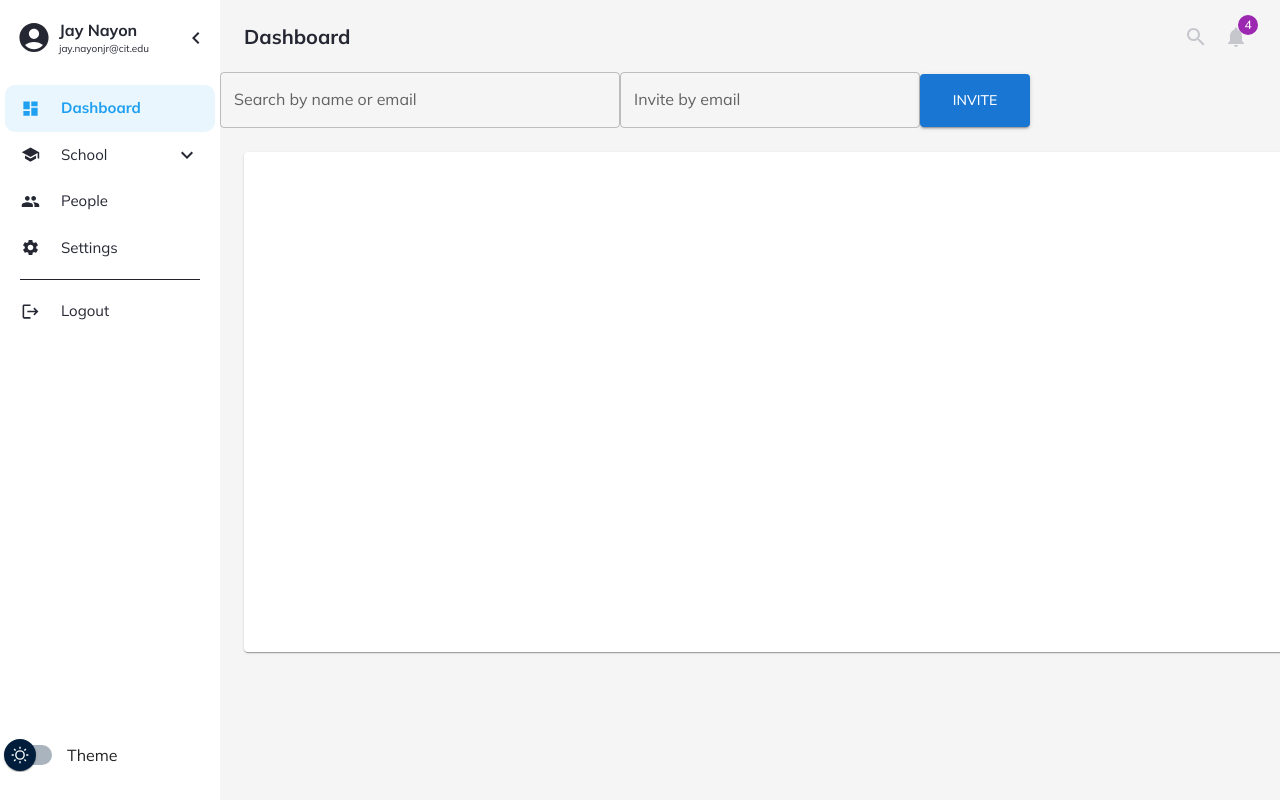
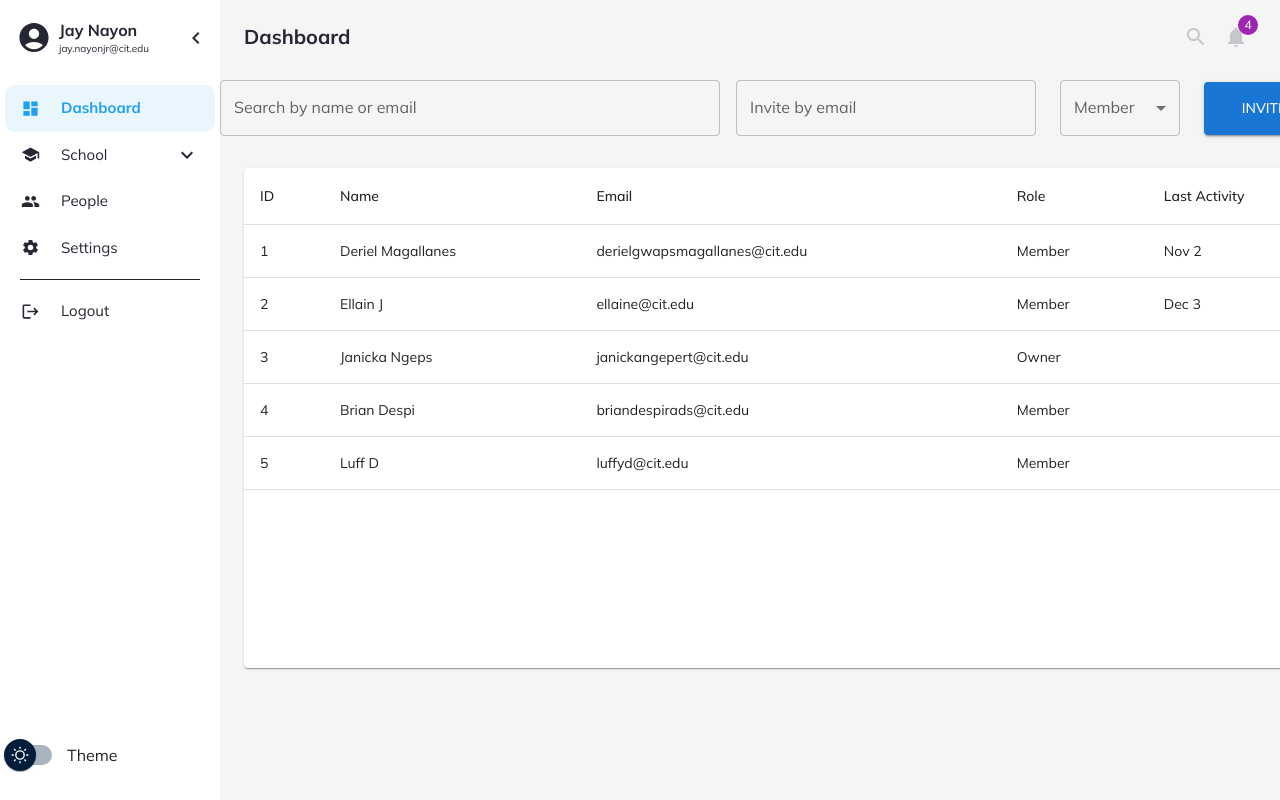
Before and after one commit to Jaynayon/princi-pal-frontend, a React (Create React App) app: page /people in a window 1280 px wide. Both pictures are taken after a click on the button "Click to Login". Built offline with nearby package versions, Linux system fonts and the light colour scheme.

Commit message:
added a table

```diff
--- a/package.json
+++ b/package.json
@@ -7,6 +7,7 @@
     "@emotion/styled": "^11.11.0",
     "@mui/icons-material": "^5.15.14",
     "@mui/material": "^5.15.10",
+    "@mui/x-data-grid": "^7.1.1",
     "@testing-library/jest-dom": "^5.17.0",
     "@testing-library/react": "^13.4.0",
     "@testing-library/user-event": "^13.5.0",
--- a/src/Pages/People.css
+++ b/src/Pages/People.css
@@ -1,25 +1,20 @@
-    .paperContainer {
-        height: 500px;
-        width: 1300px;
-        margin-left: 0px;
-    }
 .searchTextField {
     /* Add styles for the search TextField here */
     /* For example: */
-        width: 400px;
-        margin-left: 20px;
-        border-radius: 8px;
+    width: 500px;
+    padding-left: 19px;
+    text-align: center;
 
 }
 .inviteTextField {
     /* Add styles for the invite TextField here */
     /* For example: */
     width: 300px;
-        margin-left: 50px;
     border-radius: 0px;
+    padding-left: 19px;
 }
 .inviteButton {
-        width: 110px;
+    width: 120px;
     height: 53px;
     border-radius: 0px;
 }
--- a/src/Pages/People.js
+++ b/src/Pages/People.js
@@ -1,36 +1,99 @@
-import React from 'react';
+import React, { useState } from 'react';
 import Container from '@mui/material/Container';
 import Grid from '@mui/material/Grid';
-import Paper from '@mui/material/Paper';
 import Box from '@mui/material/Box';
 import TextField from '@mui/material/TextField';
 import Button from '@mui/material/Button';
+import FormControl from '@mui/material/FormControl';
+import InputLabel from '@mui/material/InputLabel';
+import Select from '@mui/material/Select';
+import MenuItem from '@mui/material/MenuItem';
+import Paper from '@mui/material/Paper';
+import TableContainer from '@mui/material/TableContainer';
+import Table from '@mui/material/Table';
+import TableHead from '@mui/material/TableHead';
+import TableBody from '@mui/material/TableBody';
+import TableRow from '@mui/material/TableRow';
+import TableCell from '@mui/material/TableCell';
 import './People.css';
 
 function People(props) {
+    const [member, setMember] = useState('');
+    const handleChange = (event) => {
+        setMember(event.target.value);
+    };
+
+    const rows = [
+        { id: 1, name: 'Deriel Magallanes', email: 'derielgwapsmagallanes@cit.edu', role: 'Member', lastActivity: 'Nov 2'},
+        { id: 2, name: 'Ellain J', email: 'ellaine@cit.edu', role: 'Member',lastActivity: 'Dec 3' },
+        { id: 3, name: 'Janicka Ngeps', email: 'janickangepert@cit.edu', role: 'Owner' },
+        { id: 4, name: 'Brian Despi', email: 'briandespirads@cit.edu', role: 'Member' },
+        { id: 5, name: 'Luff D', email: 'luffyd@cit.edu', role: 'Member' },
+    ];
+
     return (
         <Box
             component="form"
             noValidate
             autoComplete="off"
         >
-            <Grid container spacing={0} alignItems="center">
-                <Grid>
+            <Grid container spacing={2} alignItems="center">
+                <Grid item>
                     <TextField id="search" label="Search by name or email" variant="outlined" className="searchTextField" />
                 </Grid>
-                <Grid>
+                <Grid item>
                     <TextField id="invite" label="Invite by email" variant="outlined" className="inviteTextField" />
                 </Grid>
-                <Grid>
+                <Grid item>
+                    <FormControl sx={{ m: 1, minWidth: 120 }} size="53px">
+                        <InputLabel id="demo-select-small-label">Member</InputLabel>
+                        <Select
+                            labelId="demo-select-small-label"
+                            id="demo-select-small"
+                            value={member}
+                            label="Member"
+                            onChange={handleChange}
+                        >
+                            <MenuItem value="">
+                                <em>None</em>
+                            </MenuItem>
+                            <MenuItem>Member</MenuItem>
+                            <MenuItem>Guess</MenuItem>
+                            <MenuItem>Admin</MenuItem>
+                        </Select>
+                    </FormControl>
+                </Grid>
+                <Grid item>
                     <Button variant="contained" className="inviteButton">Invite</Button>
                 </Grid>
             </Grid>
             <Container maxWidth="lg" sx={{ mt: 3, mb: 3 }}>
-                <Grid container spacing={3}>
-                    <Grid item xs={12} md={8} lg={9}>
-                        <Paper className='paperContainer'>
-                            {/* Content */}
-                        </Paper>
+                <Grid container spacing={10}>
+                    <Grid item md={12} md={8} lg={9}>
+                    <TableContainer component={Paper} sx={{ width: 1099, height: 500}}>
+                            <Table md={{ width  : 500, height: 600}} aria-label="simple table">
+                                <TableHead>
+                                    <TableRow>
+                                        <TableCell>ID</TableCell>
+                                        <TableCell>Name</TableCell>
+                                        <TableCell>Email</TableCell>
+                                        <TableCell>Role</TableCell>
+                                        <TableCell>Last Activity</TableCell>
+                                    </TableRow>
+                                </TableHead>
+                                <TableBody>
+                                    {rows.map((row) => (
+                                        <TableRow key={row.id}>
+                                            <TableCell>{row.id}</TableCell>
+                                            <TableCell>{row.name}</TableCell>
+                                            <TableCell>{row.email}</TableCell>
+                                            <TableCell>{row.role}</TableCell>
+                                            <TableCell>{row.lastActivity}</TableCell>
+                                        </TableRow>
+                                    ))}
+                                </TableBody>
+                            </Table>
+                        </TableContainer>
                     </Grid>
                     <Grid item xs={12} md={4} lg={3}>
                     </Grid>
```
Also changed, not shown: 1 other file (tests, documents, lock files or other folders). Lines whose indentation alone changed are shown as unchanged.
